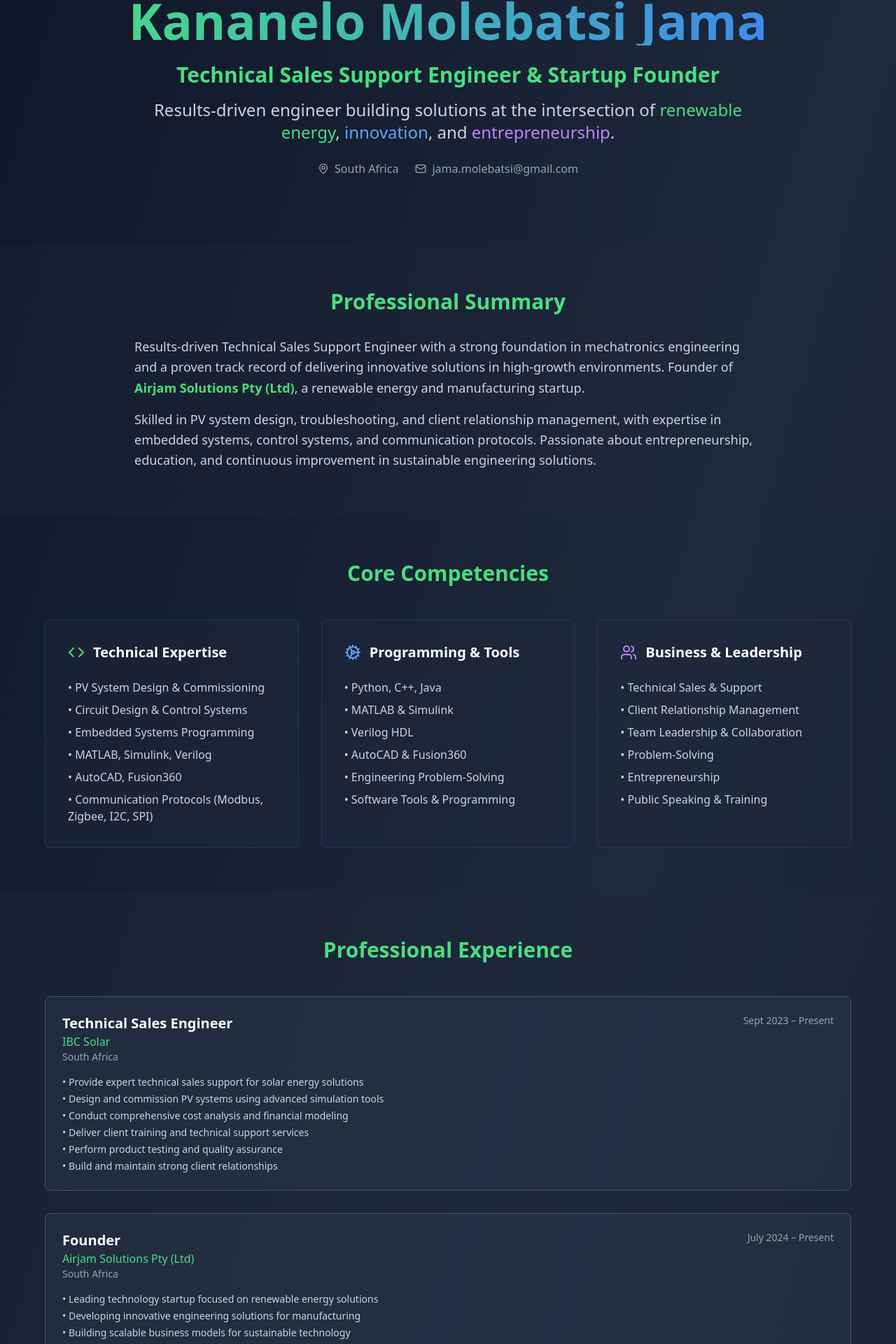
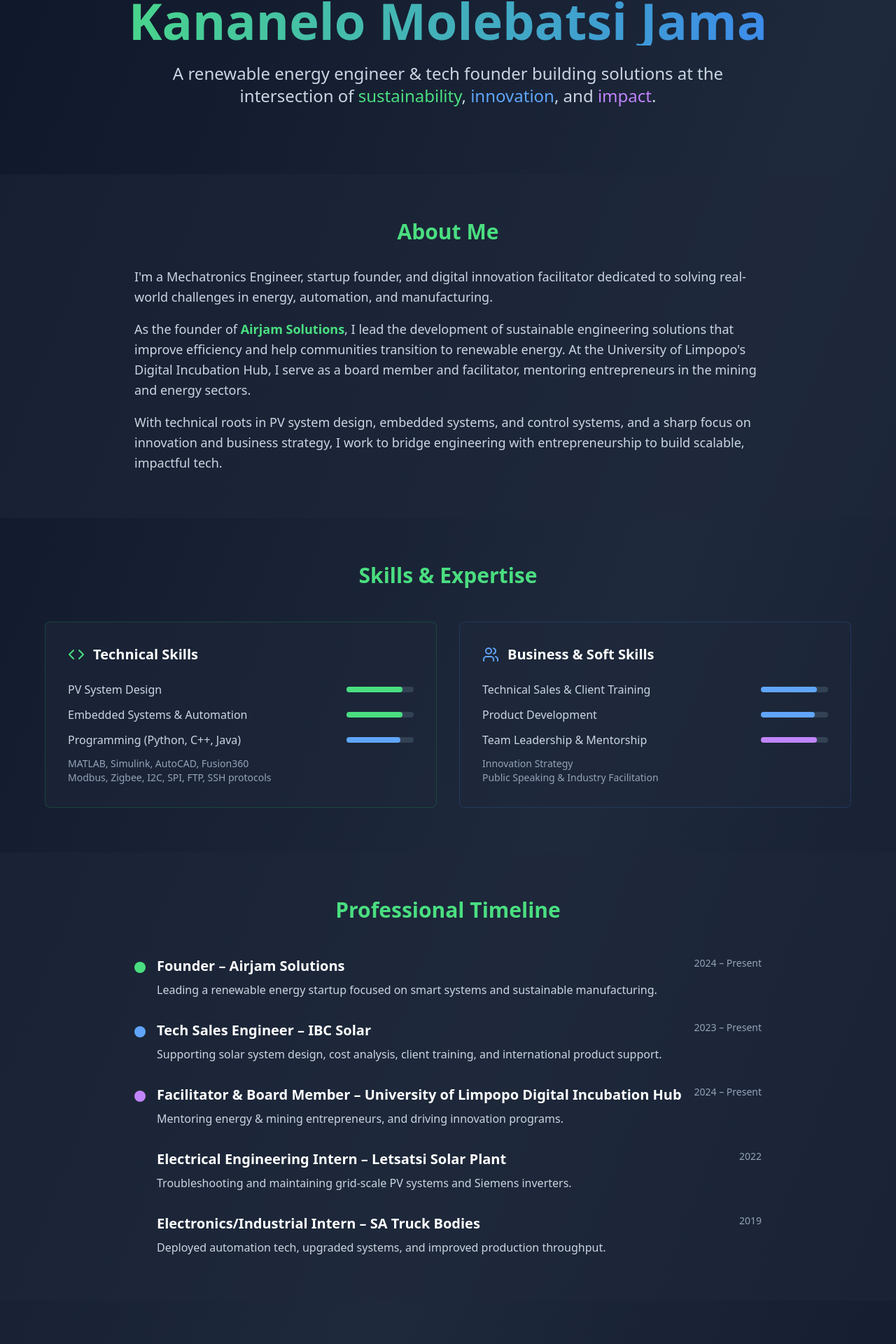
Before and after one commit to Jama3000/mkjama, a React (Vite) app: page / in a window 1280 px wide. Shown: the part 103-2023 px from the top of the page at 70% size. Built offline with nearby package versions, Linux system fonts and the light colour scheme.

Commit message:
Reverted to commit b468f10ad44d5bb2bb38588cd08d8ff420564ae0

```diff
--- a/src/pages/Index.tsx
+++ b/src/pages/Index.tsx
@@ -1,5 +1,5 @@
 
-import { Linkedin, Mail, ExternalLink, Code, Zap, Cog, Users, Award, Calendar, MapPin, Phone } from "lucide-react";
+import { Linkedin, Mail, ExternalLink, Code, Zap, Cog, Users, Award, Calendar } from "lucide-react";
 
 const Index = () => {
   return (
@@ -14,7 +14,6 @@ const Index = () => {
               <a href="#skills" className="hover:text-green-400 transition-colors">Skills</a>
               <a href="#experience" className="hover:text-green-400 transition-colors">Experience</a>
               <a href="#projects" className="hover:text-green-400 transition-colors">Projects</a>
-              <a href="#education" className="hover:text-green-400 transition-colors">Education</a>
               <a href="#contact" className="hover:text-green-400 transition-colors">Contact</a>
             </div>
           </div>
@@ -28,271 +27,199 @@ const Index = () => {
             <h1 className="text-5xl md:text-7xl font-bold mb-6 bg-gradient-to-r from-green-400 to-blue-500 bg-clip-text text-transparent">
               Kananelo Molebatsi Jama
             </h1>
-            <h2 className="text-2xl md:text-3xl text-green-400 mb-4 font-semibold">
-              Technical Sales Support Engineer & Startup Founder
-            </h2>
             <p className="text-xl md:text-2xl text-slate-300 max-w-4xl mx-auto leading-relaxed">
-              Results-driven engineer building solutions at the intersection of
-              <span className="text-green-400"> renewable energy</span>,
+              A renewable energy engineer & tech founder building solutions at the intersection of
+              <span className="text-green-400"> sustainability</span>,
               <span className="text-blue-400"> innovation</span>, and
-              <span className="text-purple-400"> entrepreneurship</span>.
+              <span className="text-purple-400"> impact</span>.
             </p>
-            <div className="flex justify-center items-center space-x-6 mt-6 text-slate-400">
-              <div className="flex items-center">
-                <MapPin size={16} className="mr-2" />
-                <span>South Africa</span>
+          </div>
+        </div>
+      </section>
+
+      {/* About Section */}
+      <section id="about" className="py-16 px-6 bg-slate-800/50">
+        <div className="max-w-4xl mx-auto">
+          <h2 className="text-3xl font-bold mb-8 text-center text-green-400">About Me</h2>
+          <div className="text-lg text-slate-300 leading-relaxed space-y-4">
+            <p>
+              I'm a Mechatronics Engineer, startup founder, and digital innovation facilitator dedicated to solving
+              real-world challenges in energy, automation, and manufacturing.
+            </p>
+            <p>
+              As the founder of <span className="text-green-400 font-semibold">Airjam Solutions</span>, I lead the development of sustainable
+              engineering solutions that improve efficiency and help communities transition to renewable energy. At the
+              University of Limpopo's Digital Incubation Hub, I serve as a board member and facilitator, mentoring
+              entrepreneurs in the mining and energy sectors.
+            </p>
+            <p>
+              With technical roots in PV system design, embedded systems, and control systems, and a sharp focus on
+              innovation and business strategy, I work to bridge engineering with entrepreneurship to build scalable,
+              impactful tech.
+            </p>
+          </div>
+        </div>
+      </section>
+
+      {/* Skills Section */}
+      <section id="skills" className="py-16 px-6">
+        <div className="max-w-6xl mx-auto">
+          <h2 className="text-3xl font-bold mb-12 text-center text-green-400">Skills & Expertise</h2>
+          <div className="grid md:grid-cols-2 gap-8">
+            {/* Technical Skills */}
+            <div className="bg-slate-800/50 p-8 rounded-lg border border-green-500/20 hover:border-green-500/40 transition-all">
+              <div className="flex items-center mb-6">
+                <Code className="text-green-400 mr-3" size={24} />
+                <h3 className="text-xl font-semibold">Technical Skills</h3>
               </div>
-              <div className="flex items-center">
-                <Mail size={16} className="mr-2" />
-                <span>jama.molebatsi@gmail.com</span>
+              <div className="space-y-3 text-slate-300">
+                <div className="flex justify-between items-center">
+                  <span>PV System Design</span>
+                  <div className="w-24 bg-slate-700 rounded-full h-2">
+                    <div className="w-5/6 bg-green-400 h-2 rounded-full"></div>
+                  </div>
+                </div>
+                <div className="flex justify-between items-center">
+                  <span>Embedded Systems & Automation</span>
+                  <div className="w-24 bg-slate-700 rounded-full h-2">
+                    <div className="w-5/6 bg-green-400 h-2 rounded-full"></div>
+                  </div>
+                </div>
+                <div className="flex justify-between items-center">
+                  <span>Programming (Python, C++, Java)</span>
+                  <div className="w-24 bg-slate-700 rounded-full h-2">
+                    <div className="w-4/5 bg-blue-400 h-2 rounded-full"></div>
+                  </div>
+                </div>
+                <div className="text-sm text-slate-400 mt-4">
+                  MATLAB, Simulink, AutoCAD, Fusion360<br />
+                  Modbus, Zigbee, I2C, SPI, FTP, SSH protocols
+                </div>
+              </div>
+            </div>
+
+            {/* Business Skills */}
+            <div className="bg-slate-800/50 p-8 rounded-lg border border-blue-500/20 hover:border-blue-500/40 transition-all">
+              <div className="flex items-center mb-6">
+                <Users className="text-blue-400 mr-3" size={24} />
+                <h3 className="text-xl font-semibold">Business & Soft Skills</h3>
+              </div>
+              <div className="space-y-3 text-slate-300">
+                <div className="flex justify-between items-center">
+                  <span>Technical Sales & Client Training</span>
+                  <div className="w-24 bg-slate-700 rounded-full h-2">
+                    <div className="w-5/6 bg-blue-400 h-2 rounded-full"></div>
+                  </div>
+                </div>
+                <div className="flex justify-between items-center">
+                  <span>Product Development</span>
+                  <div className="w-24 bg-slate-700 rounded-full h-2">
+                    <div className="w-4/5 bg-blue-400 h-2 rounded-full"></div>
+                  </div>
+                </div>
+                <div className="flex justify-between items-center">
+                  <span>Team Leadership & Mentorship</span>
+                  <div className="w-24 bg-slate-700 rounded-full h-2">
+                    <div className="w-5/6 bg-purple-400 h-2 rounded-full"></div>
+                  </div>
+                </div>
+                <div className="text-sm text-slate-400 mt-4">
+                  Innovation Strategy<br />
+                  Public Speaking & Industry Facilitation
+                </div>
               </div>
             </div>
           </div>
         </div>
       </section>
 
-      {/* Professional Summary */}
-      <section className="py-16 px-6 bg-slate-800/30">
+      {/* Experience Timeline */}
+      <section id="experience" className="py-16 px-6 bg-slate-800/50">
         <div className="max-w-4xl mx-auto">
-          <h2 className="text-3xl font-bold mb-8 text-center text-green-400">Professional Summary</h2>
-          <div className="text-lg text-slate-300 leading-relaxed">
-            <p className="mb-4">
-              Results-driven Technical Sales Support Engineer with a strong foundation in mechatronics engineering
-              and a proven track record of delivering innovative solutions in high-growth environments.
-              Founder of <span className="text-green-400 font-semibold">Airjam Solutions Pty (Ltd)</span>,
-              a renewable energy and manufacturing startup.
-            </p>
-            <p>
-              Skilled in PV system design, troubleshooting, and client relationship management, with expertise
-              in embedded systems, control systems, and communication protocols. Passionate about entrepreneurship,
-              education, and continuous improvement in sustainable engineering solutions.
-            </p>
-          </div>
-        </div>
-      </section>
-
-      {/* Core Competencies */}
-      <section id="skills" className="py-16 px-6">
-        <div className="max-w-6xl mx-auto">
-          <h2 className="text-3xl font-bold mb-12 text-center text-green-400">Core Competencies</h2>
-          <div className="grid md:grid-cols-3 gap-8">
-            {/* Technical Skills */}
-            <div className="bg-slate-800/50 p-8 rounded-lg border border-green-500/20 hover:border-green-500/40 transition-all">
-              <div className="flex items-center mb-6">
-                <Code className="text-green-400 mr-3" size={24} />
-                <h3 className="text-xl font-semibold">Technical Expertise</h3>
-              </div>
-              <ul className="space-y-2 text-slate-300">
-                <li>• PV System Design & Commissioning</li>
-                <li>• Circuit Design & Control Systems</li>
-                <li>• Embedded Systems Programming</li>
-                <li>• MATLAB, Simulink, Verilog</li>
-                <li>• AutoCAD, Fusion360</li>
-                <li>• Communication Protocols (Modbus, Zigbee, I2C, SPI)</li>
-              </ul>
-            </div>
-
-            {/* Programming & Software */}
-            <div className="bg-slate-800/50 p-8 rounded-lg border border-blue-500/20 hover:border-blue-500/40 transition-all">
-              <div className="flex items-center mb-6">
-                <Cog className="text-blue-400 mr-3" size={24} />
-                <h3 className="text-xl font-semibold">Programming & Tools</h3>
-              </div>
-              <ul className="space-y-2 text-slate-300">
-                <li>• Python, C++, Java</li>
-                <li>• MATLAB & Simulink</li>
-                <li>• Verilog HDL</li>
-                <li>• AutoCAD & Fusion360</li>
-                <li>• Engineering Problem-Solving</li>
-                <li>• Software Tools & Programming</li>
-              </ul>
-            </div>
-
-            {/* Business & Leadership */}
-            <div className="bg-slate-800/50 p-8 rounded-lg border border-purple-500/20 hover:border-purple-500/40 transition-all">
-              <div className="flex items-center mb-6">
-                <Users className="text-purple-400 mr-3" size={24} />
-                <h3 className="text-xl font-semibold">Business & Leadership</h3>
-              </div>
-              <ul className="space-y-2 text-slate-300">
-                <li>• Technical Sales & Support</li>
-                <li>• Client Relationship Management</li>
-                <li>• Team Leadership & Collaboration</li>
-                <li>• Problem-Solving</li>
-                <li>• Entrepreneurship</li>
-                <li>• Public Speaking & Training</li>
-              </ul>
-            </div>
-          </div>
-        </div>
-      </section>
-
-      {/* Professional Experience */}
-      <section id="experience" className="py-16 px-6 bg-slate-800/50">
-        <div className="max-w-6xl mx-auto">
-          <h2 className="text-3xl font-bold mb-12 text-center text-green-400">Professional Experience</h2>
+          <h2 className="text-3xl font-bold mb-12 text-center text-green-400">Professional Timeline</h2>
           <div className="space-y-8">
             {[
               {
-                title: "Technical Sales Engineer",
-                company: "IBC Solar",
-                period: "Sept 2023 – Present",
-                location: "South Africa",
-                responsibilities: [
-                  "Provide expert technical sales support for solar energy solutions",
-                  "Design and commission PV systems using advanced simulation tools",
-                  "Conduct comprehensive cost analysis and financial modeling",
-                  "Deliver client training and technical support services",
-                  "Perform product testing and quality assurance",
-                  "Build and maintain strong client relationships"
-                ],
+                title: "Founder – Airjam Solutions",
+                period: "2024 – Present",
+                description: "Leading a renewable energy startup focused on smart systems and sustainable manufacturing.",
                 color: "green"
               },
               {
-                title: "Founder",
-                company: "Airjam Solutions Pty (Ltd)",
-                period: "July 2024 – Present",
-                location: "South Africa",
-                responsibilities: [
-                  "Leading technology startup focused on renewable energy solutions",
-                  "Developing innovative engineering solutions for manufacturing",
-                  "Building scalable business models for sustainable technology",
-                  "Managing product development and market strategy"
-                ],
+                title: "Tech Sales Engineer – IBC Solar",
+                period: "2023 – Present",
+                description: "Supporting solar system design, cost analysis, client training, and international product support.",
                 color: "blue"
               },
               {
-                title: "Facilitator & Board Member",
-                company: "University of Limpopo Digital Incubation Hub",
-                period: "March 2024 – Present",
-                location: "South Africa",
-                responsibilities: [
-                  "Facilitate upskilling programs for startup incubates",
-                  "Organize industry events and networking sessions",
-                  "Provide strategic guidance as board member",
-                  "Mentor entrepreneurs in mining and energy sectors"
-                ],
+                title: "Facilitator & Board Member – University of Limpopo Digital Incubation Hub",
+                period: "2024 – Present",
+                description: "Mentoring energy & mining entrepreneurs, and driving innovation programs.",
                 color: "purple"
               },
               {
-                title: "Electrical Engineering Intern",
-                company: "Letsatsi Solar Plant",
-                period: "Jan 2022",
-                location: "South Africa",
-                responsibilities: [
-                  "Maintained and optimized solar panel networks",
-                  "Diagnosed and resolved plant breakdowns",
-                  "Troubleshot high-voltage systems (132/33kV)",
-                  "Performed Siemens inverter diagnostics and maintenance"
-                ],
+                title: "Electrical Engineering Intern – Letsatsi Solar Plant",
+                period: "2022",
+                description: "Troubleshooting and maintaining grid-scale PV systems and Siemens inverters.",
                 color: "yellow"
               },
               {
-                title: "Electronics/Industrial Engineering Intern",
-                company: "SA Truck Bodies",
+                title: "Electronics/Industrial Intern – SA Truck Bodies",
                 period: "2019",
-                location: "South Africa",
-                responsibilities: [
-                  "Rotated across multiple engineering departments",
-                  "Developed and upgraded automation sensors",
-                  "Designed custom truck trailers using CAD software",
-                  "Programmed FANUC robot arms for production line"
-                ],
+                description: "Deployed automation tech, upgraded systems, and improved production throughput.",
                 color: "red"
               }
             ].map((item, index) => (
-              <div key={index} className="bg-slate-700/30 p-6 rounded-lg border border-slate-600">
-                <div className="flex justify-between items-start mb-4">
-                  <div>
+              <div key={index} className="flex items-start space-x-4">
+                <div className={`w-4 h-4 rounded-full bg-${item.color}-400 mt-2 flex-shrink-0`}></div>
+                <div className="flex-grow">
+                  <div className="flex justify-between items-start mb-2">
                     <h3 className="text-xl font-semibold text-white">{item.title}</h3>
-                    <p className="text-green-400 font-medium">{item.company}</p>
-                    <p className="text-slate-400 text-sm">{item.location}</p>
+                    <span className="text-slate-400 text-sm">{item.period}</span>
                   </div>
-                  <span className="text-slate-400 text-sm">{item.period}</span>
+                  <p className="text-slate-300">{item.description}</p>
                 </div>
-                <ul className="text-slate-300 space-y-1">
-                  {item.responsibilities.map((resp, idx) => (
-                    <li key={idx} className="text-sm">• {resp}</li>
-                  ))}
-                </ul>
               </div>
             ))}
           </div>
         </div>
       </section>
 
-      {/* Education */}
-      <section id="education" className="py-16 px-6">
-        <div className="max-w-4xl mx-auto">
-          <h2 className="text-3xl font-bold mb-12 text-center text-green-400">Education</h2>
-          <div className="space-y-6">
-            <div className="bg-slate-700/50 p-6 rounded-lg border border-slate-600">
-              <div className="flex items-center mb-4">
-                <Award className="text-blue-400 mr-3" size={20} />
-                <div>
-                  <h3 className="text-xl font-semibold text-white">B.Sc. Mechatronics Engineering</h3>
-                  <p className="text-blue-400">University of Cape Town</p>
-                  <p className="text-slate-400 text-sm">2018 – Present</p>
-                </div>
-              </div>
-              <p className="text-slate-300">Majors: Embedded Systems, Control & Instrumentation, Mechatronics Design</p>
-            </div>
-            <div className="bg-slate-700/50 p-6 rounded-lg border border-slate-600">
-              <div className="flex items-center mb-4">
-                <Award className="text-yellow-400 mr-3" size={20} />
-                <div>
-                  <h3 className="text-xl font-semibold text-white">National Senior Certificate (NSC)</h3>
-                  <p className="text-yellow-400">Grey College Secondary</p>
-                  <p className="text-slate-400 text-sm">2017</p>
-                </div>
-              </div>
-              <p className="text-slate-300">5 Distinctions | Full Colours (Academics) | Half Colours (Soccer, Chess, Debating)</p>
-            </div>
-          </div>
-        </div>
-      </section>
-
       {/* Projects Section */}
-      <section id="projects" className="py-16 px-6 bg-slate-800/50">
+      <section id="projects" className="py-16 px-6">
         <div className="max-w-6xl mx-auto">
-          <h2 className="text-3xl font-bold mb-12 text-center text-green-400">Key Projects & Achievements</h2>
+          <h2 className="text-3xl font-bold mb-12 text-center text-green-400">Featured Projects</h2>
           <div className="grid md:grid-cols-2 lg:grid-cols-3 gap-6">
             {[
               {
                 icon: <Zap className="text-yellow-400" size={24} />,
                 title: "Solar Design Optimization",
                 company: "IBC Solar",
-                description: "Designed and commissioned commercial PV systems using advanced simulation tools and comprehensive financial analysis models."
+                description: "Designed and commissioned commercial PV systems using advanced simulation tools and financial analysis models."
               },
               {
                 icon: <Cog className="text-blue-400" size={24} />,
                 title: "Factory Automation Upgrade",
                 company: "SA Truck Bodies",
-                description: "Engineered and deployed semi-automated sensors and FANUC robotic arms for enhanced trailer production efficiency."
+                description: "Engineered and deployed semi-automated sensors and robotic arms for trailer production."
               },
               {
                 icon: <Zap className="text-red-400" size={24} />,
                 title: "Real-Time Solar Diagnostics",
                 company: "Letsatsi Solar Plant",
-                description: "Maintained high-voltage systems (132/33kV), performed advanced inverter diagnostics, and resolved critical system breakdowns."
+                description: "Maintained high-voltage systems (132/33kV), performed inverter diagnostics, and resolved breakdowns."
               },
               {
                 icon: <Code className="text-green-400" size={24} />,
                 title: "Smart Energy Modules",
                 company: "Airjam Solutions",
-                description: "Developed modular energy units for off-grid communities focused on energy efficiency, affordability, and user-friendly interfaces."
+                description: "Built modular energy units for off-grid communities focused on energy efficiency and affordability."
               },
               {
                 icon: <Users className="text-purple-400" size={24} />,
-                title: "Entrepreneurship Training",
-                company: "Digital Incubation Hub",
-                description: "Developed and delivered comprehensive training workshops for aspiring entrepreneurs in mining and energy sectors."
-              },
-              {
-                icon: <Award className="text-orange-400" size={24} />,
-                title: "Product Development",
-                company: "Multiple Projects",
-                description: "Led end-to-end product development initiatives from concept to market, focusing on sustainable engineering solutions."
+                title: "Incubation Training Programs",
+                company: "Digital Hub",
+                description: "Developed and delivered training workshops for aspiring entrepreneurs in mining & energy."
               }
             ].map((project, index) => (
               <div key={index} className="bg-slate-800/50 p-6 rounded-lg border border-slate-700 hover:border-green-500/40 transition-all hover:transform hover:scale-105">
@@ -310,14 +237,39 @@ const Index = () => {
         </div>
       </section>
 
+      {/* Education Section */}
+      <section className="py-16 px-6 bg-slate-800/50">
+        <div className="max-w-4xl mx-auto">
+          <h2 className="text-3xl font-bold mb-12 text-center text-green-400">Education</h2>
+          <div className="space-y-6">
+            <div className="bg-slate-700/50 p-6 rounded-lg border border-slate-600">
+              <div className="flex items-center mb-4">
+                <Award className="text-blue-400 mr-3" size={20} />
+                <div>
+                  <h3 className="text-xl font-semibold text-white">B.Sc. Mechatronics Engineering</h3>
+                  <span className="text-blue-400">University of Cape Town</span>
+                </div>
+              </div>
+              <p className="text-slate-300">Majors: Embedded Systems, Control & Instrumentation, Mechatronics Design</p>
+            </div>
+            <div className="bg-slate-700/50 p-6 rounded-lg border border-slate-600">
+              <div className="flex items-center mb-4">
+                <Award className="text-yellow-400 mr-3" size={20} />
+                <div>
+                  <h3 className="text-xl font-semibold text-white">National Senior Certificate (NSC)</h3>
+                  <span className="text-yellow-400">Grey College Secondary</span>
+                </div>
+              </div>
+              <p className="text-slate-300">5 distinctions | Full Colours (Academics) | Half Colours (Soccer, Chess, Debating)</p>
+            </div>
+          </div>
+        </div>
+      </section>
+
       {/* Contact Section */}
       <section id="contact" className="py-16 px-6">
         <div className="max-w-4xl mx-auto text-center">
           <h2 className="text-3xl font-bold mb-12 text-green-400">Let's Connect</h2>
-          <p className="text-slate-300 mb-8 text-lg">
-            Ready to collaborate on innovative engineering solutions or discuss partnership opportunities?
-            Let's connect and build the future of sustainable technology together.
-          </p>
           <div className="flex justify-center space-x-8">
             <a
               href="mailto:jama.molebatsi@gmail.com"
@@ -346,7 +298,7 @@ const Index = () => {
 
       {/* Footer */}
       <footer className="py-8 px-6 border-t border-slate-700 text-center text-slate-400">
-        <p>&copy; 2024 Kananelo Molebatsi Jama. Building the future of sustainable energy and innovation.</p>
+        <p>&copy; 2024 Kananelo Molebatsi Jama. Building the future of sustainable energy.</p>
       </footer>
     </div>
   );
```
